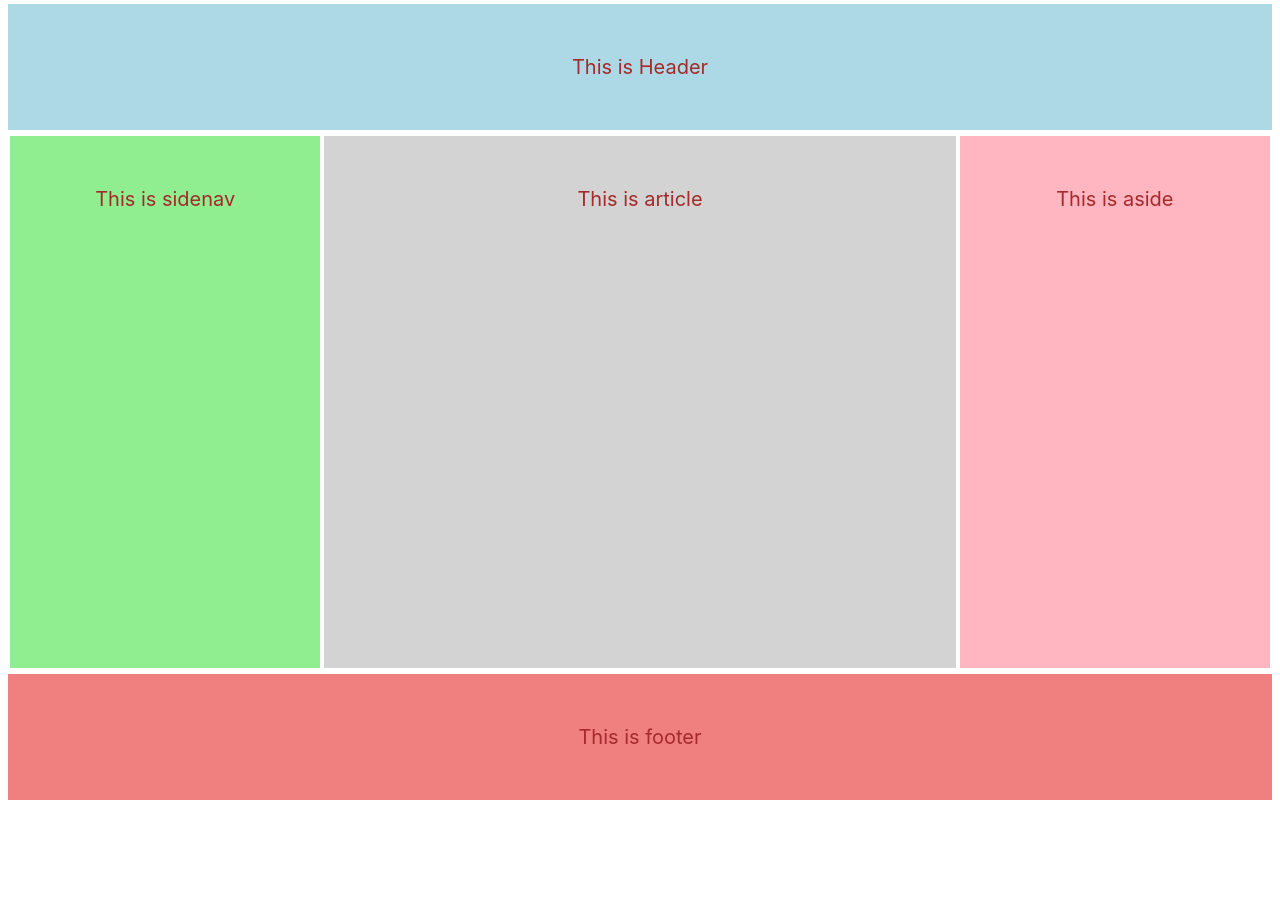
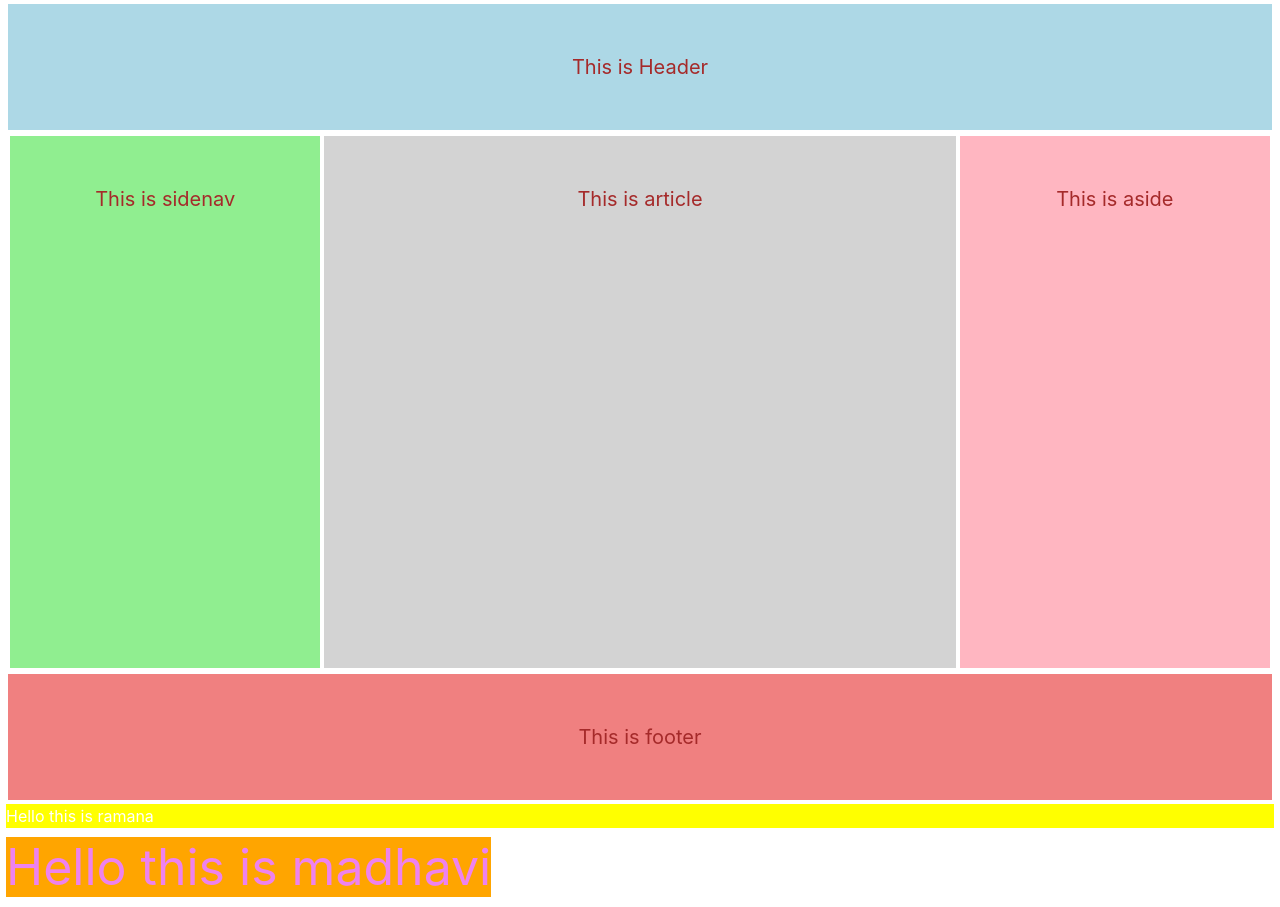
Before and after one commit to madhavi-anneboina/my-reactapp, a React (Create React App) app: page / in a window 1280 px wide. Before the commit the page ends 804 px from the top, so only its background shows below. Built offline with nearby package versions, Linux system fonts and the light colour scheme.

Commit message:
diff b/w div and span changes added

```diff
--- a/src/App.js
+++ b/src/App.js
@@ -42,6 +42,10 @@ const App = () => {
         <footer class="flex-footer">This is footer</footer>
       </div>
 
+       <div class="yellow">
+        Hello this is ramana
+       </div>
+       <span class="orange">Hello this is madhavi </span>
       {/* <Greet name="ramana">
         <div>How are you doing props</div>
       </Greet>
--- a/src/index.css
+++ b/src/index.css
@@ -59,6 +59,15 @@ td {
 span {
   color: blue;
   font-size: 50px;
+}
+.orange {
+  background-color: orange;
+  color: violet;
+}
+
+.yellow {
+  background-color: yellow;
+  color: white;
 }
 /*
 div{
```
